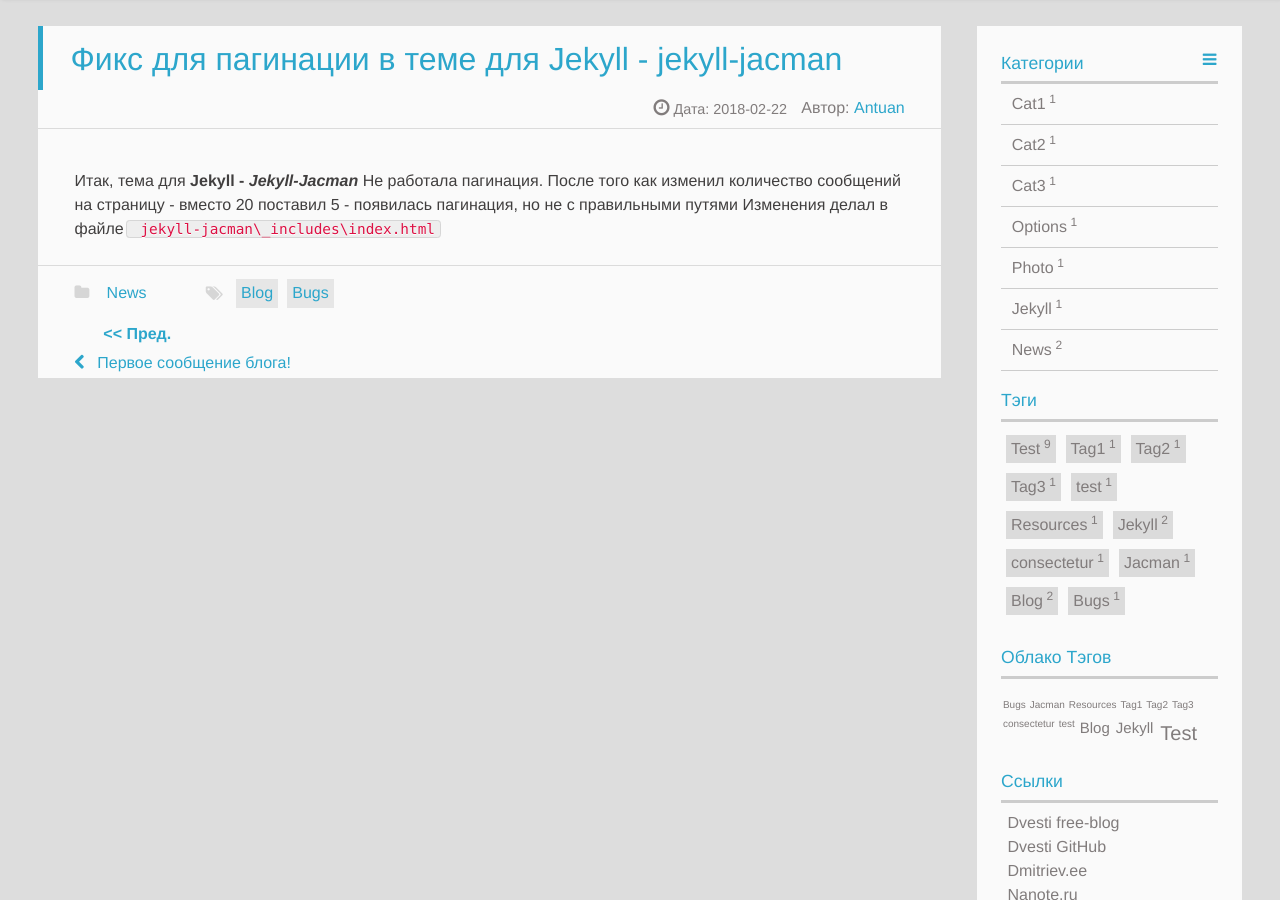
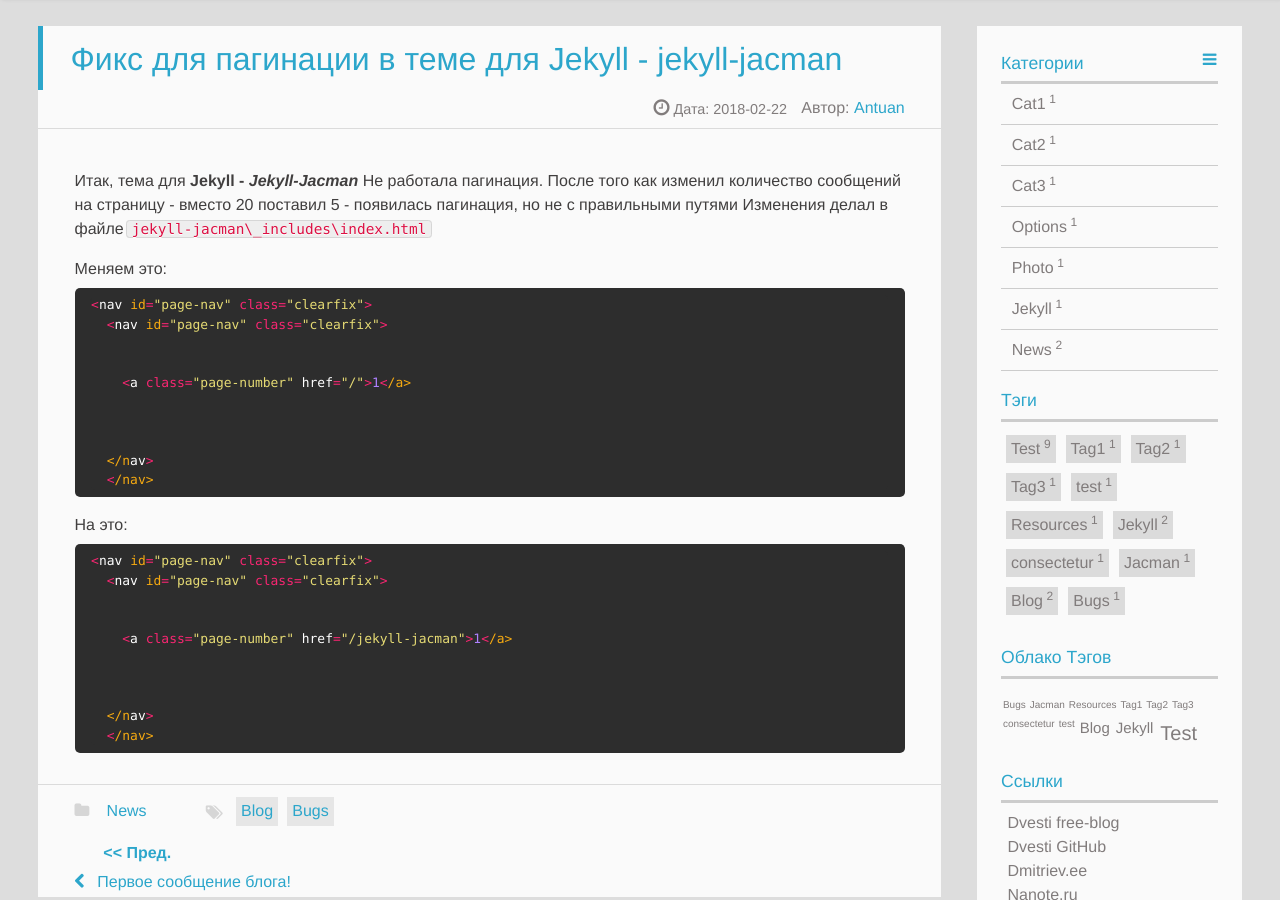
Before and after one commit to dvesti/jekyll-jacman, a Jekyll site: the page built from _posts/2018-02-22-pagination-jacman.md, in a window 1280 px wide and 900 px high, scrolled down 214 px. Built offline with Jekyll 4.4.1, drawn with Linux system fonts in a browser that asks for light colours.

Commit message:
updated site

````diff
--- a/_posts/2018-02-22-pagination-jacman.md
+++ b/_posts/2018-02-22-pagination-jacman.md
@@ -10,4 +10,58 @@
 Итак, тема для **Jekyll - *Jekyll-Jacman***
 Не работала пагинация.
 После того как изменил количество сообщений на страницу - вместо 20 поставил 5 - появилась пагинация, но не с правильными путями
-Изменения делал в файле` jekyll-jacman\_includes\index.html`
+Изменения делал в файле`jekyll-jacman\_includes\index.html`
+
+Меняем это:
+
+```ruby
+<nav id="page-nav" class="clearfix{% if site.index.expand != true  %} unexpand{% endif %}">
+  <nav id="page-nav" class="clearfix">
+    {% if paginator.previous_page %}
+    <a class="extend prev" rel="prev" href="{{ paginator.previous_page_path }}"><span></span>Prev</a>
+    {% endif %}
+    {% if paginator.page == 1 %}
+    <span class="page-number current">1</span>
+    {% else %}
+    <a class="page-number" href="/">1</a>
+    {% endif %}
+    {% for i in (2..paginator.total_pages) %}
+    {%if i == paginator.page %}
+    <span class="page-number current">{{ i }}</span>
+    {% else %}
+    <a class="page-number" href="/page{{ i }}">{{ i }}</a>
+    {% endif %}
+    {% endfor %}
+     {% if paginator.next_page %}
+    <a class="extend next" rel="next" href="{{ paginator.next_page_path }}">Next<span></span></a>
+    {% endif %}
+  </nav>
+  </nav>
+```
+
+На это:
+
+```ruby
+<nav id="page-nav" class="clearfix{% if site.index.expand != true  %} unexpand{% endif %}">
+  <nav id="page-nav" class="clearfix">
+    {% if paginator.previous_page %}
+    <a class="extend prev" rel="prev" href="{{ site.baseurl }}{{ paginator.previous_page_path }}"><span></span>Пред.</a>
+    {% endif %}
+    {% if paginator.page == 1 %}
+    <span class="page-number current">1</span>
+    {% else %}
+    <a class="page-number" href="{{ site.baseurl }}">1</a>
+    {% endif %}
+    {% for i in (2..paginator.total_pages) %}
+    {%if i == paginator.page %}
+    <span class="page-number current">{{ i }}</span>
+    {% else %}
+    <a class="page-number" href="{{ site.baseurl }}/page{{ i }}">{{ i }}</a>
+    {% endif %}
+    {% endfor %}
+     {% if paginator.next_page %}
+    <a class="extend next" rel="next" href="{{ site.baseurl }}{{ paginator.next_page_path }}">След.<span></span></a>
+    {% endif %}
+  </nav>
+  </nav>
+```
````
